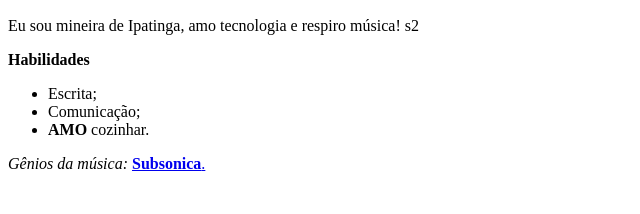
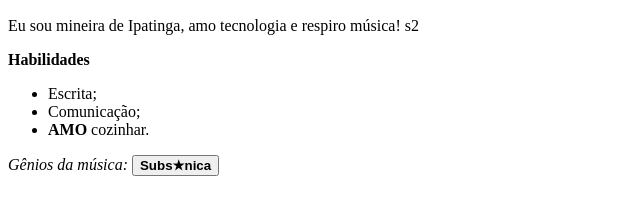
Before and after one commit to Kamilavrhcp/portfolio, a plain HTML site: page index.html in a window 1280 px wide. Shown: the part 342-556 px from the top of the page, without its empty margins (0-640 px from the left). Drawn offline with Linux system fonts and the light colour scheme.

Commit message:
Coloquei uma estrela no lugar do o

```diff
--- a/index.html
+++ b/index.html
@@ -18,7 +18,7 @@
      <li> <strong>AMO </strong>cozinhar.</li>
      </ul>
 
-     <em>Gênios da música: </em><a href="http://www.subsonica.it/" target="_blank"> <strong>Subsonica</strong>.</a>
+     <em>Gênios da música: </em><a href="http://www.subsonica.it/" target="_blank"> <button><strong>Subs★nica</strong></button></a>
 
 
     </ul>
```
